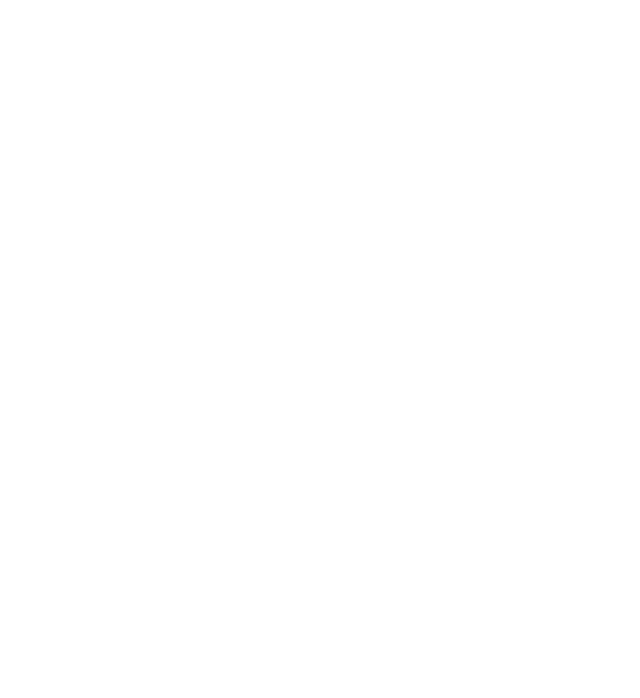
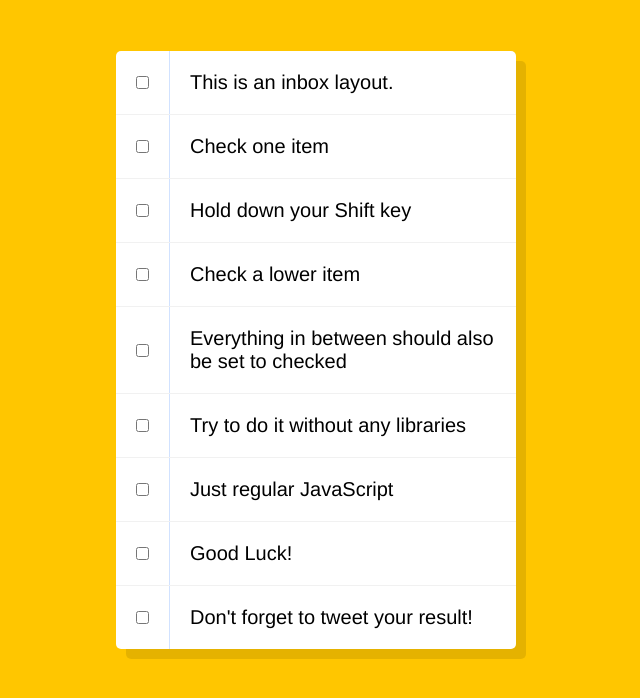
Before and after one commit to brasscodedm/javascript30react, a React (Create React App) app: page /multiple-checkbox in a window 1280 px wide. Before the commit this address had no page. Shown: the top 698 px of the page, without its empty margins (324-964 px from the left). Built offline with nearby package versions, Linux system fonts and the light colour scheme.

Commit message:
Multiple checkbox

```diff
--- a/src/App.tsx
+++ b/src/App.tsx
@@ -37,8 +37,13 @@
         <Link className={styles.link} to={'/html5-canvas'}>
           <div>08. Fun with HTML5 Canvas</div>
         </Link>
+
         <Link className={styles.link} to={'/dev-tools'}>
           <div>09. Dev Tools</div>
+        </Link>
+
+        <Link className={styles.link} to={'/multiple-checkbox'}>
+          <div>10.Multiple Checkbox</div>
         </Link>
       </nav>
     </div>
--- a/src/Routing.tsx
+++ b/src/Routing.tsx
@@ -10,6 +10,7 @@
 import { ArrayCardio2 } from './screens/07-ArrayCardio2/ArrayCardio2';
 import { HTML5Canvas } from './screens/08-HTML5Canvas/HTML5Canvas';
 import { DevTools } from './screens/09-DEV-Tools/DevTools';
+import { MultipleCheckbox } from './screens/10-MultipleCheckbox/MultipleCheckbox';
 
 export const Routing = () => (
   <Routes>
@@ -23,5 +24,6 @@
     <Route path={'/array-cardio-2'} element={<ArrayCardio2 />} />
     <Route path={'/html5-canvas'} element={<HTML5Canvas />} />
     <Route path={'/dev-tools'} element={<DevTools />} />
+    <Route path={'/multiple-checkbox'} element={<MultipleCheckbox />} />
   </Routes>
 );
--- a/src/screens/03-CSSVariables/CSSVariables.tsx
+++ b/src/screens/03-CSSVariables/CSSVariables.tsx
@@ -39,7 +39,14 @@
         />
 
         <label htmlFor="base">Base Color</label>
-        <input id="base" type="color" name="base" defaultValue="#ffc600" onChange={onUpdateProps} />
+        <input
+          className={styles.input}
+          id="base"
+          type="color"
+          name="base"
+          defaultValue="#ffc600"
+          onChange={onUpdateProps}
+        />
       </div>
 
       <img className={styles.image} src="https://source.unsplash.com/7bwQXzbF6KE/800x500" />
--- a/src/screens/03-CSSVariables/style.module.css
+++ b/src/screens/03-CSSVariables/style.module.css
@@ -29,6 +29,6 @@
   margin-bottom: 50px;
 }
 
-input {
+.input {
   width: 100px;
 }
--- a/src/screens/06-TypeAhead/style.module.css
+++ b/src/screens/06-TypeAhead/style.module.css
@@ -7,7 +7,7 @@
   min-height: 100vh;
 }
 
-input {
+.search {
   width: 100%;
   padding: 20px;
 }
--- /dev/null
+++ b/src/screens/10-MultipleCheckbox/MultipleCheckbox.tsx
@@ -0,0 +1,125 @@
+import React, { useEffect, useState } from 'react';
+import styles from './style.module.css';
+
+interface Input {
+  id: number;
+  label: string;
+  isChecked: boolean;
+}
+
+const initItems: Input[] = [
+  {
+    id: 1,
+    label: 'This is an inbox layout.',
+    isChecked: false,
+  },
+  { id: 2, label: 'Check one item', isChecked: false },
+  { id: 3, label: 'Hold down your Shift key', isChecked: false },
+  {
+    id: 4,
+    label: 'Check a lower item',
+    isChecked: false,
+  },
+  {
+    id: 5,
+    label: 'Everything in between should also be set to checked',
+    isChecked: false,
+  },
+  {
+    id: 6,
+    label: 'Try to do it without any libraries',
+    isChecked: false,
+  },
+  {
+    id: 7,
+    label: 'Just regular JavaScript',
+    isChecked: false,
+  },
+  {
+    id: 8,
+    label: 'Good Luck!',
+    isChecked: false,
+  },
+  {
+    id: 9,
+    label: "Don't forget to tweet your result!",
+    isChecked: false,
+  },
+];
+
+export const MultipleCheckbox = () => {
+  const [items, setItems] = useState(initItems);
+  const [shiftOn, setShiftOn] = useState(false);
+  const [lastCheckedId, setLastCheckedId] = useState<number | null>(null);
+
+  useEffect(() => {
+    const handleKeyDown = () => {
+      setShiftOn(true);
+    };
+    document.addEventListener('keydown', handleKeyDown);
+
+    return () => {
+      document.removeEventListener('keydown', handleKeyDown);
+    };
+  }, []);
+
+  useEffect(() => {
+    const handleKeyUp = () => {
+      setShiftOn(false);
+    };
+    document.addEventListener('keyup', handleKeyUp);
+
+    return () => {
+      document.removeEventListener('keyup', handleKeyUp);
+    };
+  }, []);
+
+  useEffect(() => {
+    console.log(shiftOn);
+  }, [shiftOn]);
+
+  const handleInputClick = (id: number) => {
+    const updatedItems = items.map(item => {
+      if (item.id === id) {
+        return {
+          ...item,
+          isChecked: !item.isChecked,
+        };
+      }
+
+      if (!shiftOn || !lastCheckedId) {
+        return item;
+      }
+
+      if ((item.id > lastCheckedId && item.id < id) || (item.id < lastCheckedId && item.id > id)) {
+        return {
+          ...item,
+          isChecked: !item.isChecked,
+        };
+      }
+
+      return item;
+    });
+
+    setLastCheckedId(id);
+    setItems(updatedItems);
+  };
+
+  return (
+    <div className={styles.wrapper}>
+      <div className={styles.inbox}>
+        {items.map(({ id, isChecked, label }: Input) => (
+          <div key={id} className={styles.item}>
+            <input
+              checked={isChecked}
+              onClick={() => handleInputClick(id)}
+              className={styles.input}
+              type="checkbox"
+            />
+            <p>{label}</p>
+          </div>
+        ))}
+      </div>
+    </div>
+  );
+};
--- /dev/null
+++ b/src/screens/10-MultipleCheckbox/style.module.css
@@ -0,0 +1,44 @@
+.wrapper {
+  background: #ffc600;
+  min-height: 100vh;
+  padding: 1px;
+  user-select: none;
+}
+
+.inbox {
+  max-width: 400px;
+  margin: 50px auto;
+  background: white;
+  border-radius: 5px;
+  box-shadow: 10px 10px 0 rgba(0, 0, 0, 0.1);
+}
+
+.item {
+  display: flex;
+  align-items: center;
+  border-bottom: 1px solid #f1f1f1;
+}
+
+.item:last-child {
+  border-bottom: 0;
+}
+
+input:checked + p {
+  background: #f9f9f9;
+  text-decoration: line-through;
+}
+
+input[type='checkbox'] {
+  margin: 20px;
+}
+
+p {
+  margin: 0;
+  padding: 20px;
+  transition: background 0.2s;
+  flex: 1;
+  font-family: 'helvetica neue';
+  font-size: 20px;
+  font-weight: 200;
+  border-left: 1px solid #d1e2ff;
+}
```
